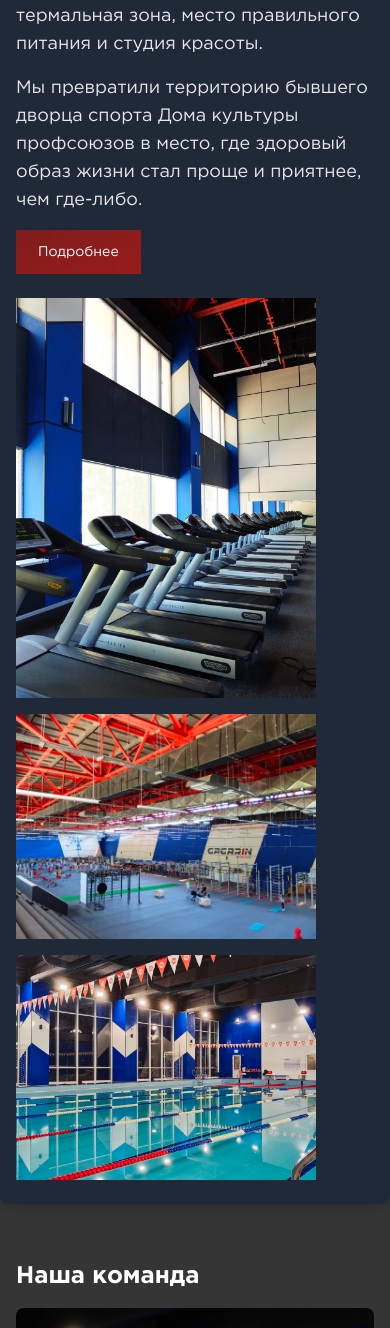
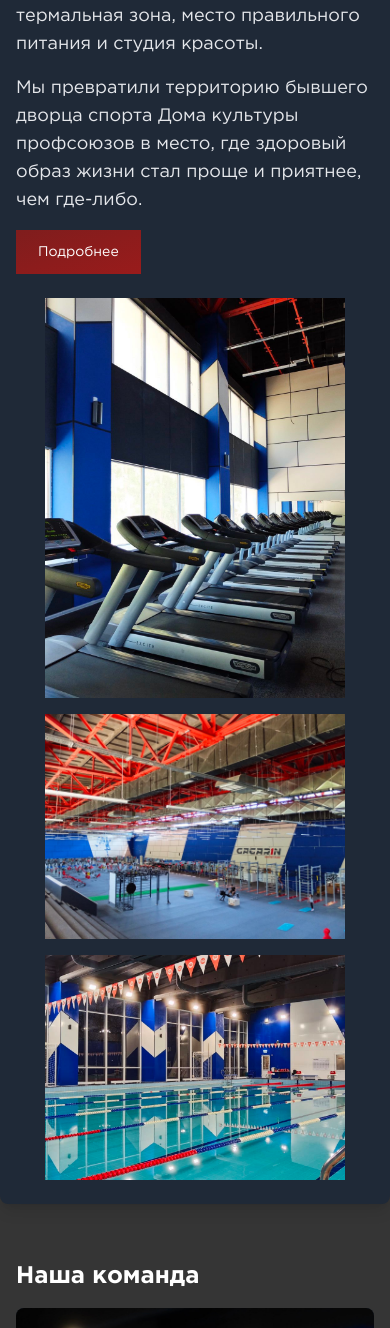
Before and after one commit to Grangy/g1-project, a Next.js app: page / in a window 390 px wide. Shown: the part 2206-3534 px from the top of the page. Built offline with nearby package versions, Linux system fonts and the light colour scheme.

Commit message:
MiniUpdate

```diff
--- a/app/components/Legend.tsx
+++ b/app/components/Legend.tsx
@@ -24,14 +24,14 @@ const Legend = () => {
           </span>
         </button>
       </div>
-      <div className="w-full md:w-1/2 flex flex-col md:flex-row justify-end relative h-auto md:h-[20rem] mt-4 md:mt-0">
-        <Parallax offset={10} className="relative md:absolute md:right-0 md:top-0 md:-mr-4 mb-4 md:mb-0">
+      <div className="w-full md:w-1/2 flex flex-col md:flex-row justify-center md:justify-end relative h-auto md:h-[20rem] mt-4 md:mt-0">
+        <Parallax offset={10} className="relative md:absolute md:right-0 md:top-0 mb-4 md:mb-0 flex justify-center">
           <Image src="/img/legend1.png" alt="Legend 1" width={300} height={300} />
         </Parallax>
-        <Parallax offset={20} className="relative md:absolute md:left-20 md:top-20 mb-4 md:mb-0">
+        <Parallax offset={20} className="relative md:absolute md:left-20 md:top-20 mb-4 md:mb-0 flex justify-center">
           <Image src="/img/legend2.png" alt="Legend 2" width={300} height={300} />
         </Parallax>
-        <Parallax offset={30} className="relative md:absolute md:right-10 md:top-60 md:-mr-4">
+        <Parallax offset={30} className="relative md:absolute md:right-10 md:top-60 md:-mr-4 flex justify-center">
           <Image src="/img/legend3.png" alt="Legend 3" width={300} height={500} />
         </Parallax>
       </div>
--- a/app/components/TeamSlider.tsx
+++ b/app/components/TeamSlider.tsx
@@ -16,7 +16,7 @@ const TeamSlider = () => {
       <h2 className="text-2xl font-bold text-gray-800 dark:text-white mb-4">Наша команда</h2>
       <SwipeTeam>
         {trainers.map(trainer => (
-          <div key={trainer.id} className="w-full md:w-1/4 sm:w-1/2 flex-shrink-0 bg-white dark:bg-gray-800 shadow-lg rounded-lg overflow-hidden">
+          <div key={trainer.id} className="w-full sm:w-1/2 md:w-1/4 flex-shrink-0 bg-white dark:bg-gray-800 shadow-lg rounded-lg overflow-hidden">
             <div className="relative pb-[177.78%]"> {/* 16:9 aspect ratio */}
               <Image
                 src={trainer.img}
@@ -31,7 +31,7 @@ const TeamSlider = () => {
             </div>
           </div>
         ))}
-        <div className="w-full md:w-1/4 sm:w-1/2 flex-shrink-0 flex items-center justify-center bg-white dark:bg-gray-800 shadow-lg rounded-lg overflow-hidden">
+        <div className="w-full sm:w-1/2 md:w-1/4 flex-shrink-0 flex items-center justify-center bg-white dark:bg-gray-800 shadow-lg rounded-lg overflow-hidden">
           <a href="/trainers" className="text-gray-800 dark:text-white font-semibold">
             Показать всех
           </a>
```
